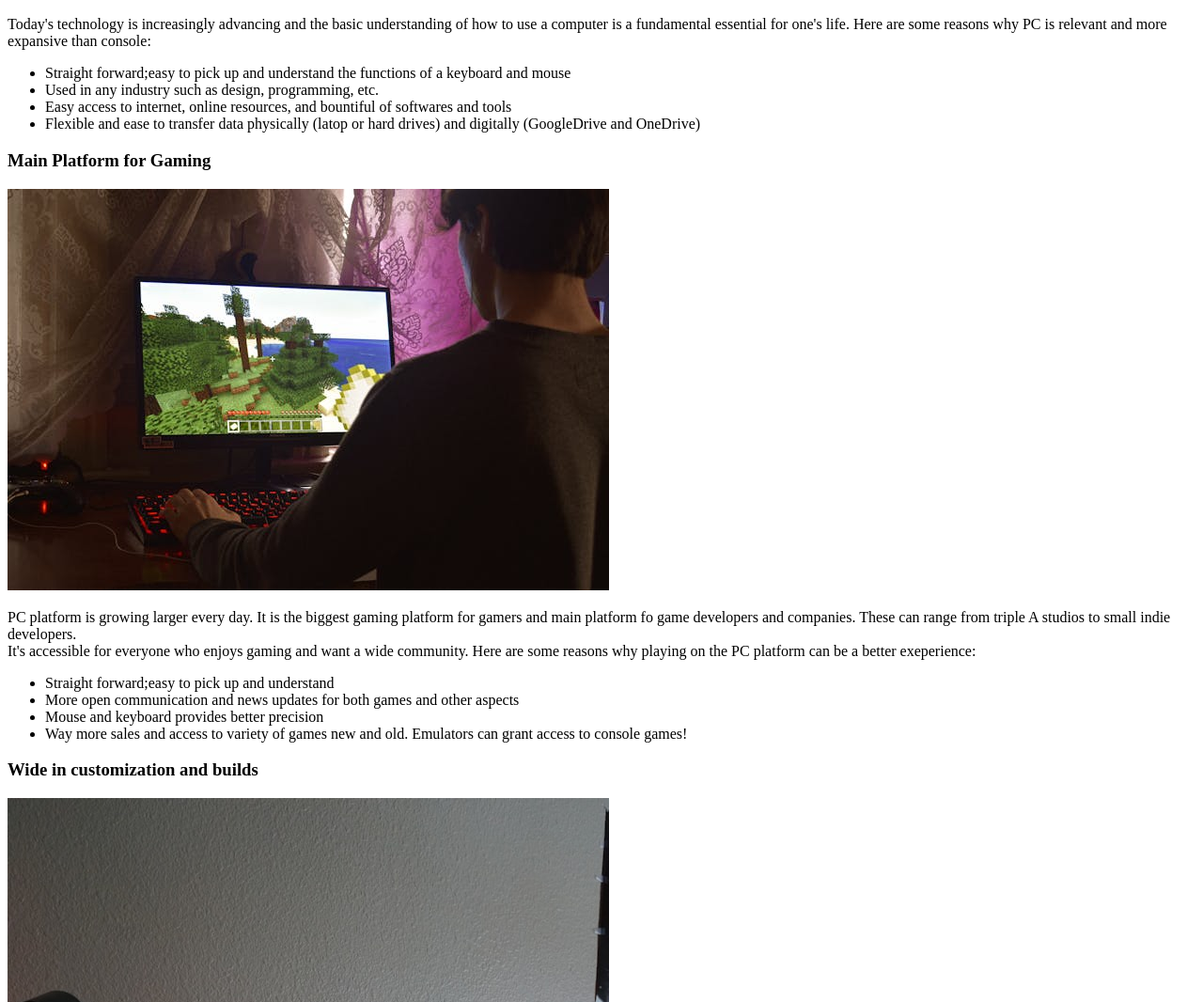
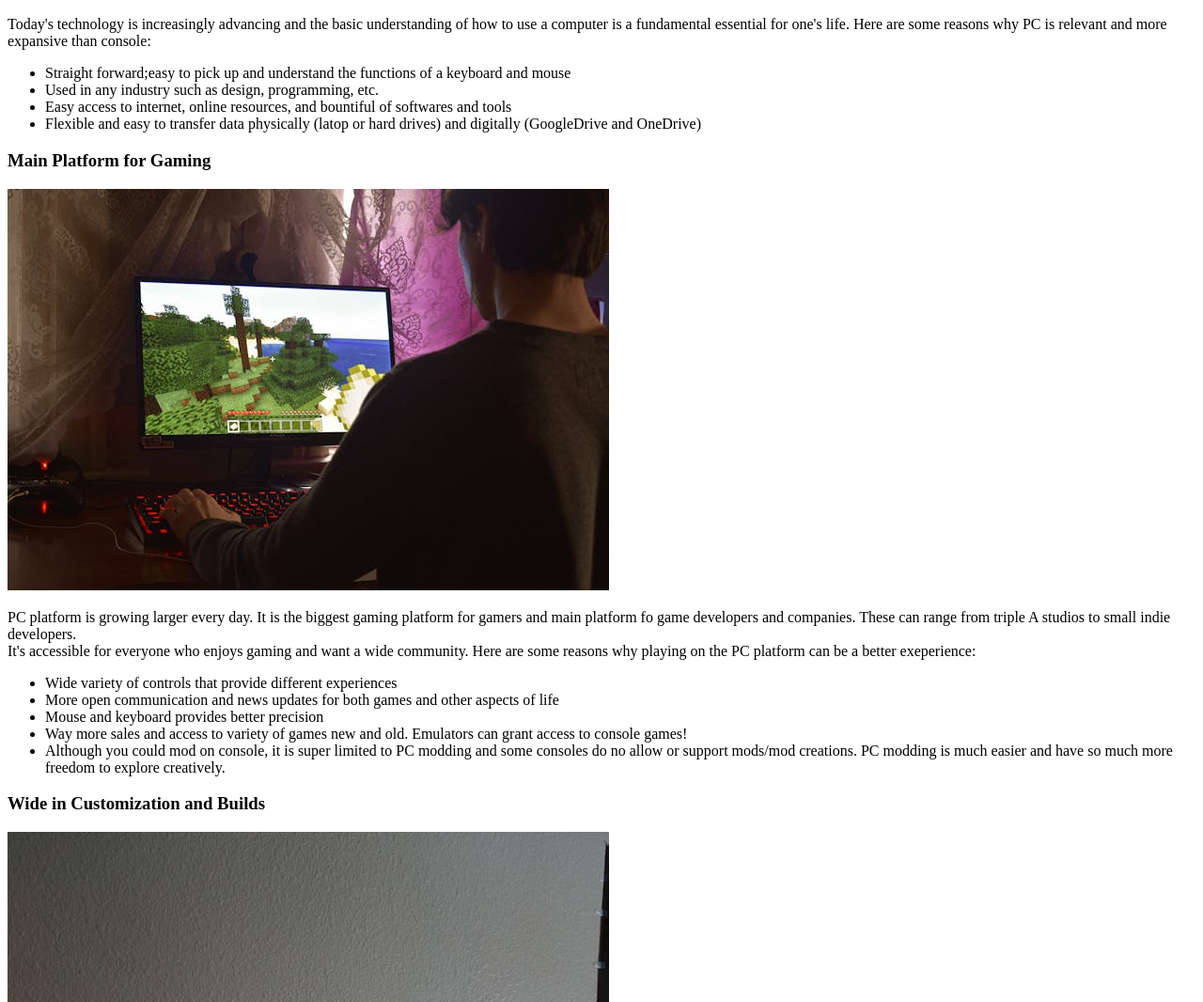
Before and after one commit to kathleencuzzocrea/cuzzocrea_cahyono_midterm, a plain HTML site: page index.html in a window 1280 px wide. Shown: the part 1285-2351 px from the top of the page at 94% size. Drawn offline with Linux system fonts and the light colour scheme.

Commit message:
Add Screenshots
Added screenshots and cleaning up the html file.

```diff
--- a/index.html
+++ b/index.html
@@ -13,7 +13,7 @@
 
     <main>
     <section>
-      <h3>Relevant in all modern technologies</h3>
+      <h3>Relevant in All Modern Technologies and Fields</h3>
       <img src="images/boitumelo-v7xiSfj6mGI-unsplash.jpg" alt="monitor with code" width="640" height="361">
       <img src="images/AdobePic.jpg" alt="Adobe apps on computer" width="640" height="360">
       <p>Today's technology is increasingly advancing and the basic understanding of how to use a computer is a fundamental essential for one's life. Here are some reasons why PC is relevant and more expansive than console: </p>
@@ -21,7 +21,7 @@
           <li>Straight forward;easy to pick up and understand the functions of a keyboard and mouse</li>
           <li>Used in any industry such as design, programming, etc.</li>
           <li>Easy access to internet, online resources, and bountiful of softwares and tools</li>
-          <li>Flexible and ease to transfer data physically (latop or hard drives) and digitally (GoogleDrive and OneDrive)</li>
+          <li>Flexible and easy to transfer data physically (latop or hard drives) and digitally (GoogleDrive and OneDrive)</li>
         </ul>
     </section>
 
@@ -31,16 +31,17 @@
       <p>PC platform is growing larger every day. It is the biggest gaming platform for gamers and main platform fo game developers and companies. These can range from triple A studios to small indie developers.<br>
       It's accessible for everyone who enjoys gaming and want a wide community. Here are some reasons why playing on the PC platform can be a better exeperience:</p>
       <ul>
-          <li>Straight forward;easy to pick up and understand</li>
-          <li>More open communication and news updates for both games and other aspects</li>
+          <li>Wide variety of controls that provide different experiences</li>
+          <li>More open communication and news updates for both games and other aspects of life</li>
           <li>Mouse and keyboard provides better precision</li>
           <li>Way more sales and access to variety of games new and old. Emulators can grant access to console games!</li>
+          <li>Although you could mod on console, it is super limited to PC modding and some consoles do no allow or support mods/mod creations. PC modding is much easier and have so much more freedom to explore creatively.</li>
         </ul>
     </section>
 
 
     <section>
-      <h3>Wide in customization and builds</h3>
+      <h3>Wide in Customization and Builds</h3>
       <img src="images/multigamingsetup.jpg" alt="Gaming setup with multiple monitors" width="640" height="960">
       <p>Upgrades people, upgrades! Although PCs can be a higher average cost, it is a good investment that can last and provide a powerhouse for more heavy programs, such as Adobe Suite. There is more wide access to repairs, tutorials, and switching out parts.<br>
       Besides more professionals in its expertise, here are some reasons that computers are more customizable and fits your needs:</p>
```
Also changed, not shown: images/Screenshot_1_cahyono.png (added), images/Screenshot_2_cahyono.png (added), images/Screenshot_3_cahyono.png (added), images/Screenshot_4_cahyono.png (added).
